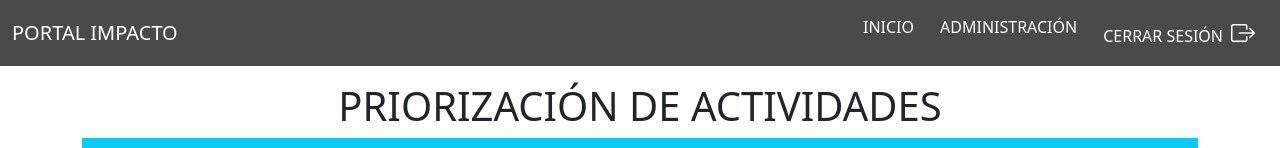
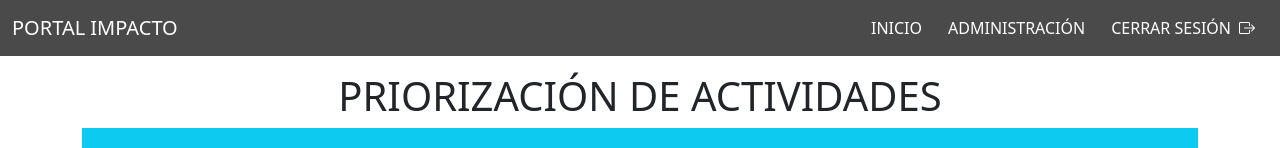
Before and after one commit to katk4tkat/portal_impacto, a React (Vite) app: page /home in a window 1280 px wide. Shown: the top 148 px of the page. Built offline with nearby package versions, Linux system fonts and the light colour scheme; no server answers; the database is empty; sample sign-in values are in the browser's storage.

Commit message:
style(Navbar): align text in navbar

```diff
--- a/src/components/Navbar/Navbar.jsx
+++ b/src/components/Navbar/Navbar.jsx
@@ -1,4 +1,3 @@
-// eslint-disable-next-line no-unused-vars
 import React from "react";
 import { useNavigate } from "react-router-dom";
 import { logout } from "../../utils/firebase.js";
@@ -6,10 +5,9 @@ import { logout } from "../../utils/firebase.js";
 function Navbar() {
   const navigate = useNavigate();
 
-  const handleLogout = async () => {
+  const handleHome = async () => {
     try {
-      await logout();
-      navigate("/login");
+      navigate("/home");
     } catch (error) {
       console.log(error);
     }
@@ -23,9 +21,10 @@ function Navbar() {
     }
   };
 
-  const handleHome = async () => {
+  const handleLogout = async () => {
     try {
-      navigate("/home");
+      await logout();
+      navigate("/login");
     } catch (error) {
       console.log(error);
     }
@@ -79,10 +78,7 @@ function Navbar() {
                 onClick={handleLogout}
               >
                 CERRAR SESIÓN
-                <i
-                  className="bi bi-box-arrow-right"
-                  style={{ fontSize: "24px", marginLeft: "8px" }}
-                ></i>
+                <i className="bi bi-box-arrow-right ms-2"></i>
               </button>
             </li>
           </ul>
```
